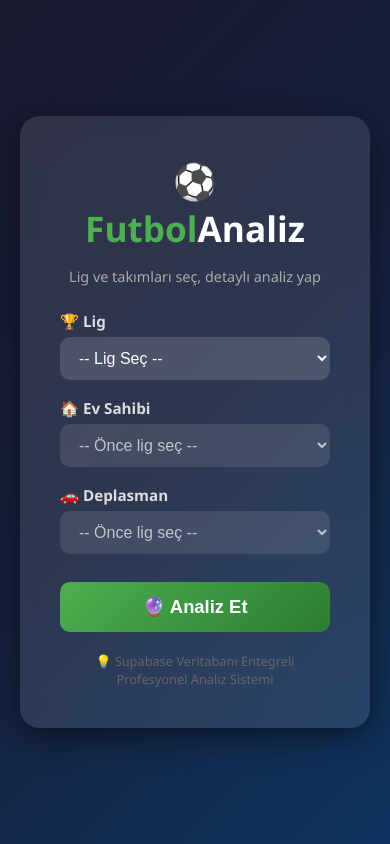
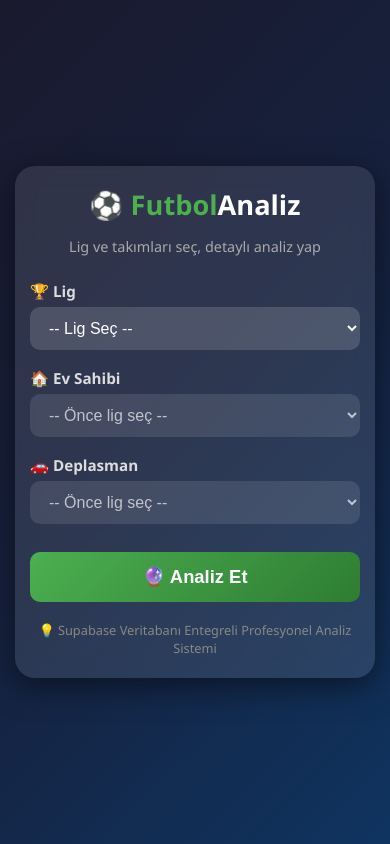
Before and after one commit to sutosbasi/futbol-analiz-v2, a Flask app: page / in a window 390 px wide. Run offline with Flask 3, Linux system fonts and the light colour scheme.

Commit message:
Update index.html

```diff
--- a/templates/index.html
+++ b/templates/index.html
@@ -2,21 +2,32 @@
 <html lang="tr">
 <head>
     <meta charset="UTF-8">
+    <meta name="viewport" content="width=device-width, initial-scale=1.0">
     <title>⚽ Futbol Analiz</title>
     <style>
         * { box-sizing: border-box; }
         body {
             font-family: 'Segoe UI', sans-serif;
             background: linear-gradient(135deg, #1a1a2e, #16213e, #0f3460);
-            color: #fff; min-height: 100vh; margin: 0; padding: 20px;
-            display: flex; justify-content: center; align-items: center;
+            color: #fff;
+            min-height: 100vh;
+            margin: 0;
+            padding: 15px;
+            display: flex;
+            justify-content: center;
+            align-items: center;
         }
         .container {
-            background: rgba(255,255,255,0.1); backdrop-filter: blur(10px);
-            border-radius: 20px; padding: 40px; max-width: 500px;
-            width: 100%; box-shadow: 0 8px 32px rgba(0,0,0,0.5);
+            background: rgba(255,255,255,0.1);
+            backdrop-filter: blur(10px);
+            border-radius: 20px;
+            padding: 30px 20px;
+            max-width: 500px;
+            width: 100%;
+            box-shadow: 0 8px 32px rgba(0,0,0,0.5);
+            box-sizing: border-box;
         }
-        h1 { text-align: center; font-size: 2.2em; margin: 0 0 10px 0; }
+        h1 { text-align: center; font-size: 2em; margin: 0 0 10px 0; }
         h1 span { color: #4CAF50; }
         .subtitle { text-align: center; color: #aaa; margin-bottom: 25px; font-size: 0.9em; }
         .form-group { margin-bottom: 18px; }
@@ -24,7 +35,7 @@
         select {
             width: 100%; padding: 12px 15px; border: none; border-radius: 10px;
             background: rgba(255,255,255,0.15); color: #fff; font-size: 1em;
-            cursor: pointer;
+            cursor: pointer; box-sizing: border-box;
         }
         select:focus { outline: none; box-shadow: 0 0 0 2px #4CAF50; }
         select option { background: #1a1a2e; color: #fff; }
@@ -32,10 +43,20 @@
             width: 100%; padding: 14px; border: none; border-radius: 10px;
             background: linear-gradient(135deg, #4CAF50, #2E7D32);
             color: #fff; font-size: 1.15em; font-weight: bold;
-            cursor: pointer; margin-top: 10px;
+            cursor: pointer; margin-top: 10px; box-sizing: border-box;
         }
         button:hover { transform: scale(1.02); }
-        .footer { text-align: center; color: #666; font-size: 0.8em; margin-top: 20px; }
+        .footer { text-align: center; color: #888; font-size: 0.8em; margin-top: 20px; line-height: 1.4; }
+
+        /* Mobil Ekran Uyum İyileştirmeleri */
+        @media (max-width: 480px) {
+            .container {
+                padding: 20px 15px;
+            }
+            h1 {
+                font-size: 1.7em;
+            }
+        }
     </style>
 </head>
 <body>
```
